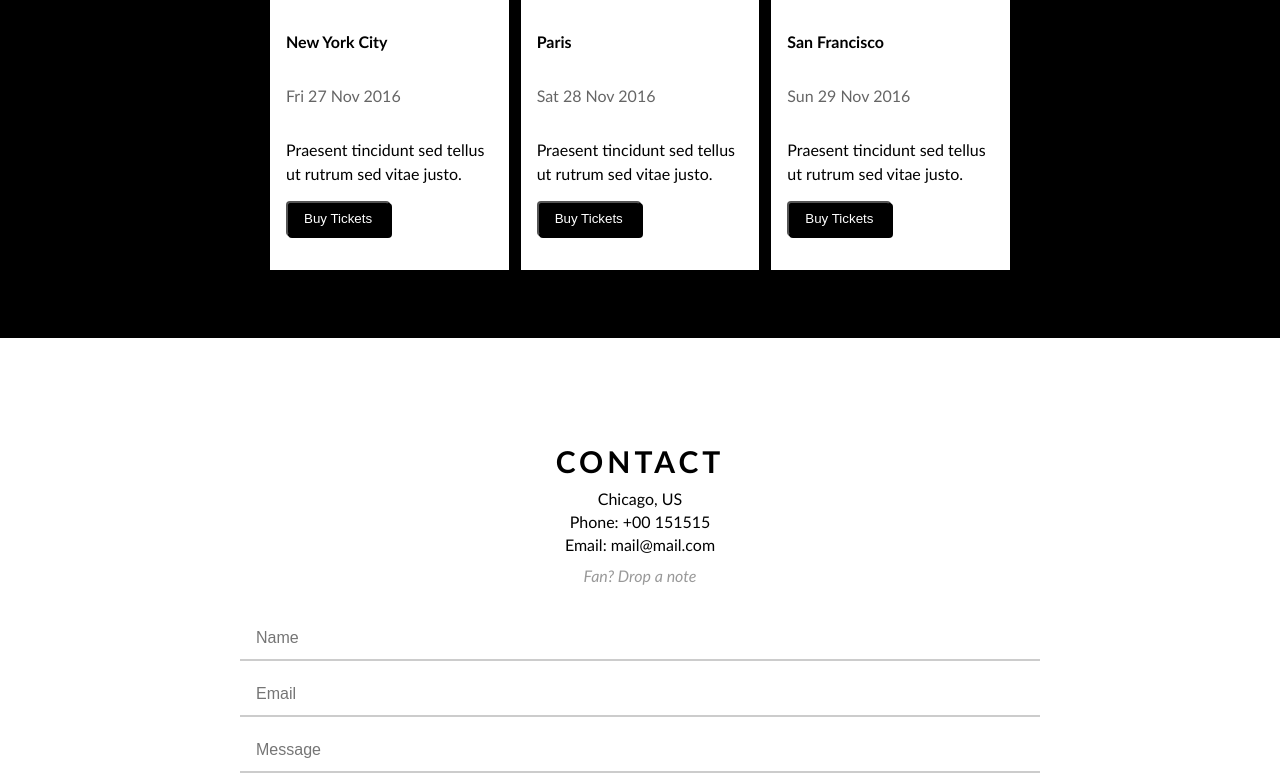
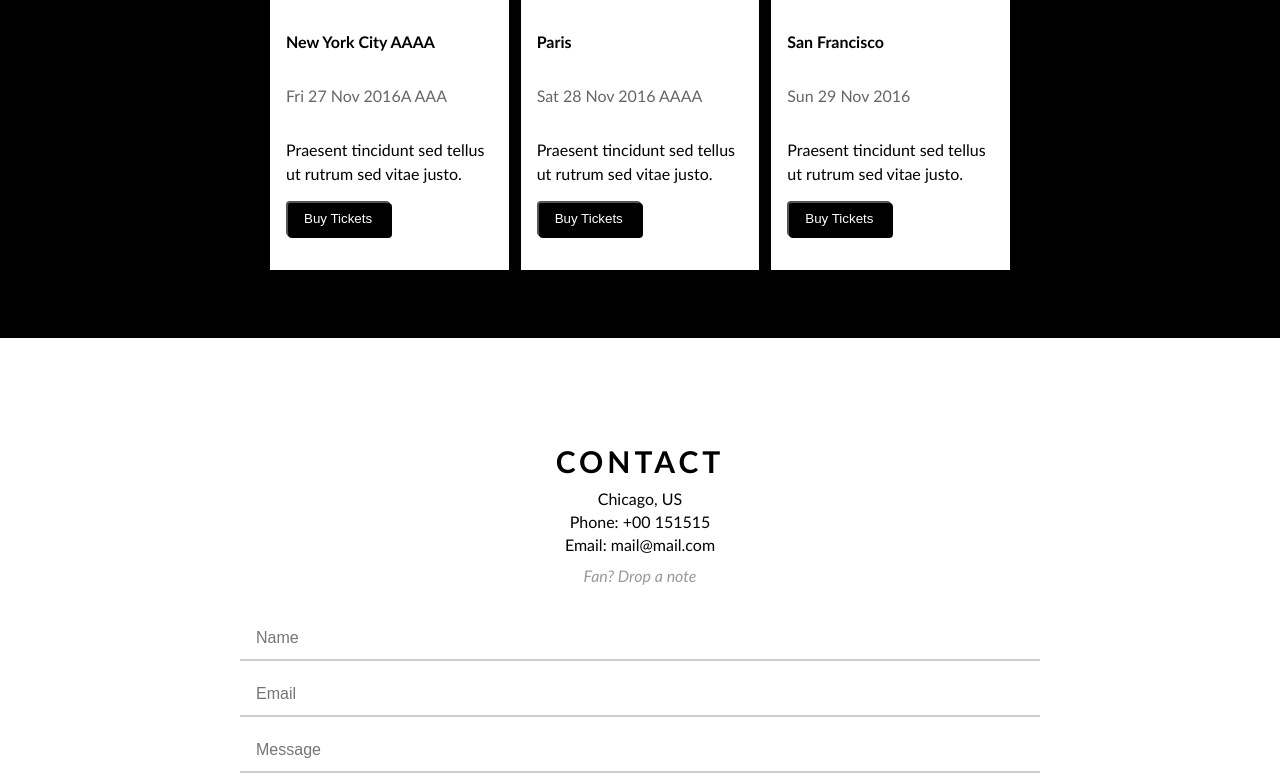
Before and after one commit to vnthuan01/theband, a plain HTML site: page index.html in a window 1280 px wide. Shown: the part 3626-4406 px from the top of the page. Drawn offline with Linux system fonts and the light colour scheme; a script that the page names is missing.

Commit message:
first commit

```diff
--- a/index.html
+++ b/index.html
@@ -120,10 +120,10 @@
                                 <img class="tour-image"  src="./assets/image/newyork.jpg" alt="">
                                  <div class="place-information">
                                 <h2 class="information-heading">
-                                    New York City
+                                    New York City AAAA
                                  </h2>
                                  <p class="information-time">
-                                    Fri 27 Nov 2016
+                                    Fri 27 Nov 2016A AAA
                                  </p>
                                  <p class="information-text">
                                     Praesent tincidunt sed tellus ut rutrum sed vitae justo.
@@ -138,7 +138,7 @@
                                     Paris
                                 </h2>
                                 <p class="information-time">
-                                    Sat 28 Nov 2016
+                                    Sat 28 Nov 2016 AAAA
                                 </p>
                                 <p class="information-text">
                                     Praesent tincidunt sed tellus ut rutrum sed vitae justo.
```
